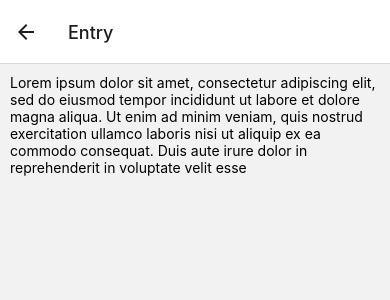
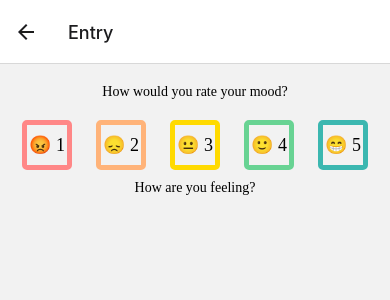
Before and after one commit to kkoscielniak/moody-tracker, a React Native app: screen /Entry in a window 390 px wide. Shown: the top 300 px of the page. Built offline with nearby package versions, Linux system fonts and the light colour scheme.

Commit message:
feat: Add Mood Level buttons to Entry screen

```diff
--- /dev/null
+++ b/src/components/ToggleButton/ToggleButton.tsx
@@ -0,0 +1,35 @@
+import React, { FC } from 'react';
+import { Text, TouchableOpacity, View } from 'react-native';
+import styles from './styles';
+
+interface Props {
+  id: number;
+  value: string;
+  color: string;
+  isSelected: boolean;
+  onPress: (id: number) => any;
+}
+
+const MoodLevelButton: FC<Props> = ({
+  id,
+  value,
+  color,
+  isSelected,
+  onPress,
+}) => {
+  const style = styles({ isSelected, color });
+
+  const handlePress = () => {
+    onPress(id);
+  };
+
+  return (
+    <TouchableOpacity onPress={handlePress}>
+      <View style={style.container}>
+        <Text style={style.text}>{value}</Text>
+      </View>
+    </TouchableOpacity>
+  );
+};
+
+export default MoodLevelButton;
--- /dev/null
+++ b/src/components/ToggleButton/styles.ts
@@ -0,0 +1,26 @@
+import { StyleSheet } from 'react-native';
+
+interface Props {
+  isSelected: boolean;
+  color: string;
+}
+
+export default ({ isSelected, color }: Props) =>
+  StyleSheet.create({
+    container: {
+      backgroundColor: isSelected ? color : 'transparent',
+      borderColor: color,
+      borderWidth: 5,
+      borderRadius: 5,
+      height: 50,
+      width: 50,
+      display: 'flex',
+      justifyContent: 'center',
+      alignItems: 'center',
+    },
+    text: {
+      fontFamily: 'Montserrat-SemiBold',
+      fontSize: 18,
+      // color: isSelected ? '#000000' : color,
+    },
+  });
--- /dev/null
+++ b/src/components/ToggleButton/useRadioButton.ts
@@ -0,0 +1,21 @@
+import { useState } from 'react';
+
+export type UseRadioButtonsDef = {
+  id: number;
+  value: string;
+  color: string;
+};
+
+const useRadioButtons = (buttons: UseRadioButtonsDef[]) => {
+  const [selectedButton, setSelectedButton] = useState<UseRadioButtonsDef>();
+
+  const selectButton = (id: number) => {
+    setSelectedButton(buttons.find(button => button.id === id));
+  };
+
+  const selectedButtonId = selectedButton?.id;
+
+  return { buttons, selectedButton, selectButton, selectedButtonId };
+};
+
+export default useRadioButtons;
--- a/src/screens/Entry/EntryScreen.tsx
+++ b/src/screens/Entry/EntryScreen.tsx
@@ -1,17 +1,56 @@
 import React from 'react';
 import { Text, View } from 'react-native';
 import Screen from '../../components/shared/Screen/Screen';
+import MoodLevelButton from '../../components/ToggleButton/ToggleButton';
+import useRadioButtons from '../../components/ToggleButton/useRadioButton';
+import colors from '../../theme/colors';
+import styles from './styles';
 
 const EntryScreen = () => {
+  const { buttons, selectedButtonId, selectButton } = useRadioButtons([
+    {
+      id: 1,
+      value: '😡 1',
+      color: colors.moodAngryColor,
+    },
+    {
+      id: 2,
+      value: '😞 2',
+      color: colors.moodSadColor,
+    },
+    {
+      id: 3,
+      value: '😐 3',
+      color: colors.moodNeutralColor,
+    },
+    {
+      id: 4,
+      value: '🙂 4',
+      color: colors.moodContentColor,
+    },
+    {
+      id: 5,
+      value: '😁 5',
+      color: colors.moodHappyColor,
+    },
+  ]);
+
   return (
     <Screen>
-      <Text>
-        Lorem ipsum dolor sit amet, consectetur adipiscing elit, sed do eiusmod
-        tempor incididunt ut labore et dolore magna aliqua. Ut enim ad minim
-        veniam, quis nostrud exercitation ullamco laboris nisi ut aliquip ex ea
-        commodo consequat. Duis aute irure dolor in reprehenderit in voluptate
-        velit esse
-      </Text>
+      <Text style={styles.heading}>How would you rate your mood?</Text>
+      <View style={styles.moodLevelButtons}>
+        {buttons.map(({ id, value, color }) => (
+          <MoodLevelButton
+            key={id}
+            id={id}
+            value={value}
+            isSelected={selectedButtonId === id}
+            onPress={selectButton}
+            color={color}
+          />
+        ))}
+      </View>
+      <Text style={styles.heading}>How are you feeling?</Text>
     </Screen>
   );
 };
--- a/src/screens/Entry/styles.ts
+++ b/src/screens/Entry/styles.ts
@@ -0,0 +1,14 @@
+import { StyleSheet } from 'react-native';
+
+export default StyleSheet.create({
+  heading: {
+    fontFamily: 'Montserrat-Regular',
+    textAlign: 'center',
+    marginTop: 10,
+    marginBottom: 20,
+  },
+  moodLevelButtons: {
+    flexDirection: 'row',
+    justifyContent: 'space-around',
+  },
+});
--- a/src/theme/colors.ts
+++ b/src/theme/colors.ts
@@ -1,4 +1,10 @@
 export default {
   backgroundGray: '#F5F3F9',
   borderColor: '#D9DAE1',
+
+  moodAngryColor: '#FF8787',
+  moodSadColor: '#FFB379',
+  moodNeutralColor: '#FFDA00',
+  moodContentColor: '#68D393',
+  moodHappyColor: '#3BB7B0',
 };
```
